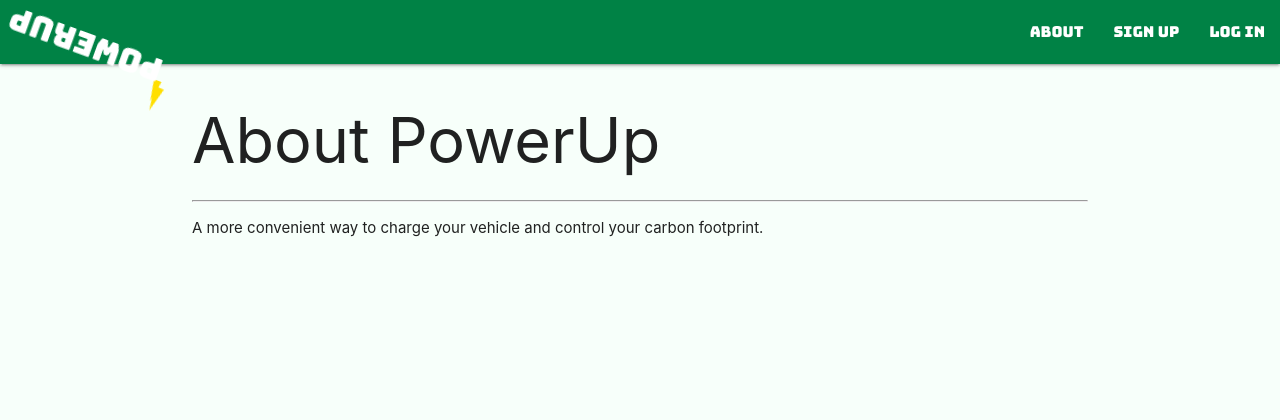
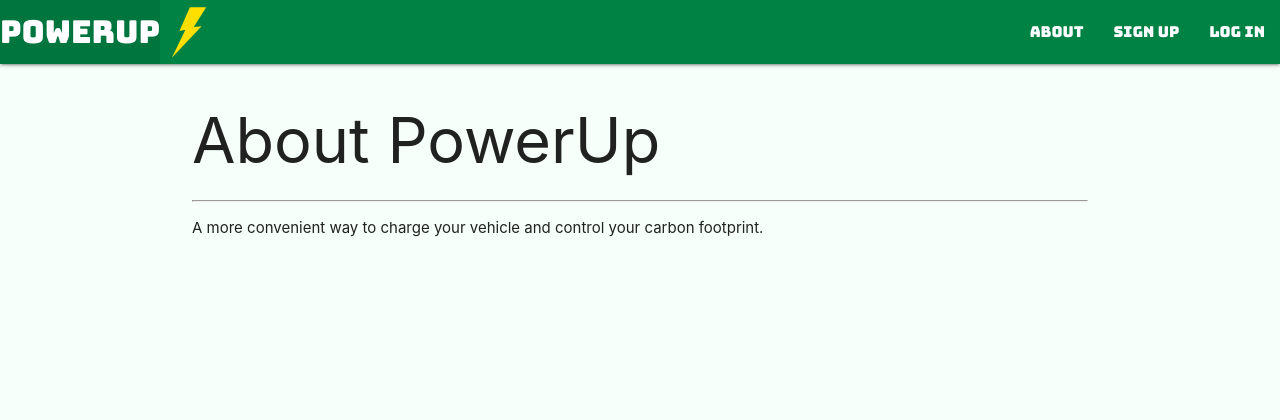
Before and after one commit to kiko-nunez/power_up, a Django app: page /about/ in a window 1280 px wide. Shown: the top 420 px of the page. Run offline with Django 4.2, Linux system fonts and the light colour scheme.

Commit message:
adds logo for styling and colors

```diff
--- a/main_app/static/style.css
+++ b/main_app/static/style.css
@@ -1,41 +1,6 @@
 @import url(https://fonts.googleapis.com/css?family=Bungee);
 
-.bolt {
-  border: 4px solid rgba(0,0,0,0);
-  border-bottom: 22px solid #ffdf00;
-  transform: rotateZ(-160deg);
-  padding: 2px;
-  width: 0px;
-  height: 0px;
-  overflow: visible;
-  border-top: 0 solid;
-  border-radius: 0;
-  transform-origin: 50% 50% 0;
-  float: left;
-}
 
-.bolt:after {
-  content: "";
-  top: -9px;
-  left: -8px;
-  border: 5px solid rgba(0,0,0,0);
-  border-bottom: 25px solid #ffdf00;
-  transform: rotateZ(4deg);
-  padding: 0;
-  width: 0;
-  height: 0;
-  position: absolute;
-  margin: 0;
-  overflow: visible;
-  border-top: 0 solid;
-  border-radius: 0;
-  transform-origin: 50% 50% 0;
-}
-.left.brand-logo.bolt {
-    float: left;
-    margin-left: 150px;
-    margin-top: 80px;
-}
 
 body {
     background-color: rgb(247, 255, 250);
@@ -66,6 +31,16 @@ input {
 
 select {
     display: block !important;
+}
+
+.bolt {
+  height: 55px;
+  width: 60px;
+  margin-left: 10.6rem;
+  margin-top: .3rem;
+
+  transform: rotate(8deg);
+
 }
 
 
--- a/main_app/templates/base.html
+++ b/main_app/templates/base.html
@@ -17,9 +17,10 @@
     <header class="navbar-fixed">
       <nav>
         <div class="nav-wrapper">
-          <ul>
+          <ul class="left">
             <li>
-              <a href="/" class="left brand-logo bolt"> PowerUp </a>
+              <a href="/" class="left brand-logo"> PowerUp </a>
+              <img class="bolt" src="/static/images/bolt.svg" alt="boltsvg">
             </li>
           </ul>
           <ul class="right">
--- a/main_app/templates/main_app/search_form.html
+++ b/main_app/templates/main_app/search_form.html
@@ -7,8 +7,8 @@
     <!-- Render the inputs inside of <tr>s & <td>s -->
     {{ form.as_table }}
   </table>
-  <input class="post" type="search" value="PostCode"/>
-  <input type="submit" value="Submit!" class="btn" />
+  <input class="post" type="search" value="Post Code"/>
+  <input class="btn" type="submit" value="Submit!" />
 </form>
 
 <ul>
--- a/main_app/templates/stations/index.html
+++ b/main_app/templates/stations/index.html
@@ -58,7 +58,7 @@
         <input type="hidden" name="address" value="{{ value.street_address }}">
         <input type="hidden" name="availability" value="{{ value.access_days_time }}">
         <input type="hidden" name="connectors" value="{{ value.ev_connector_types }}">
-        <button type="submit">Add to My Stations</button>
+        <button class="btn" type="submit">Add to My Stations</button>
     </form>
    </div>
 </div>
```
Also changed, not shown: main_app/static/images/bolt.svg (added).
